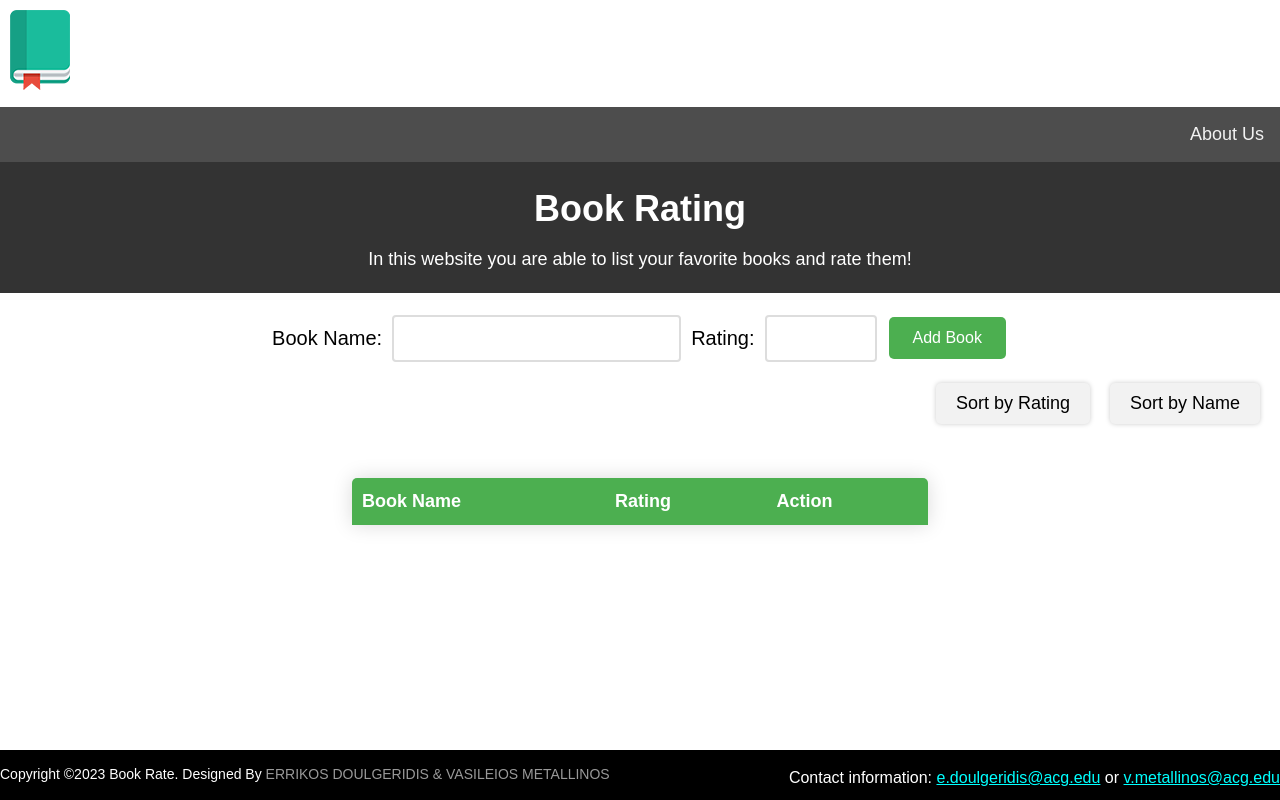
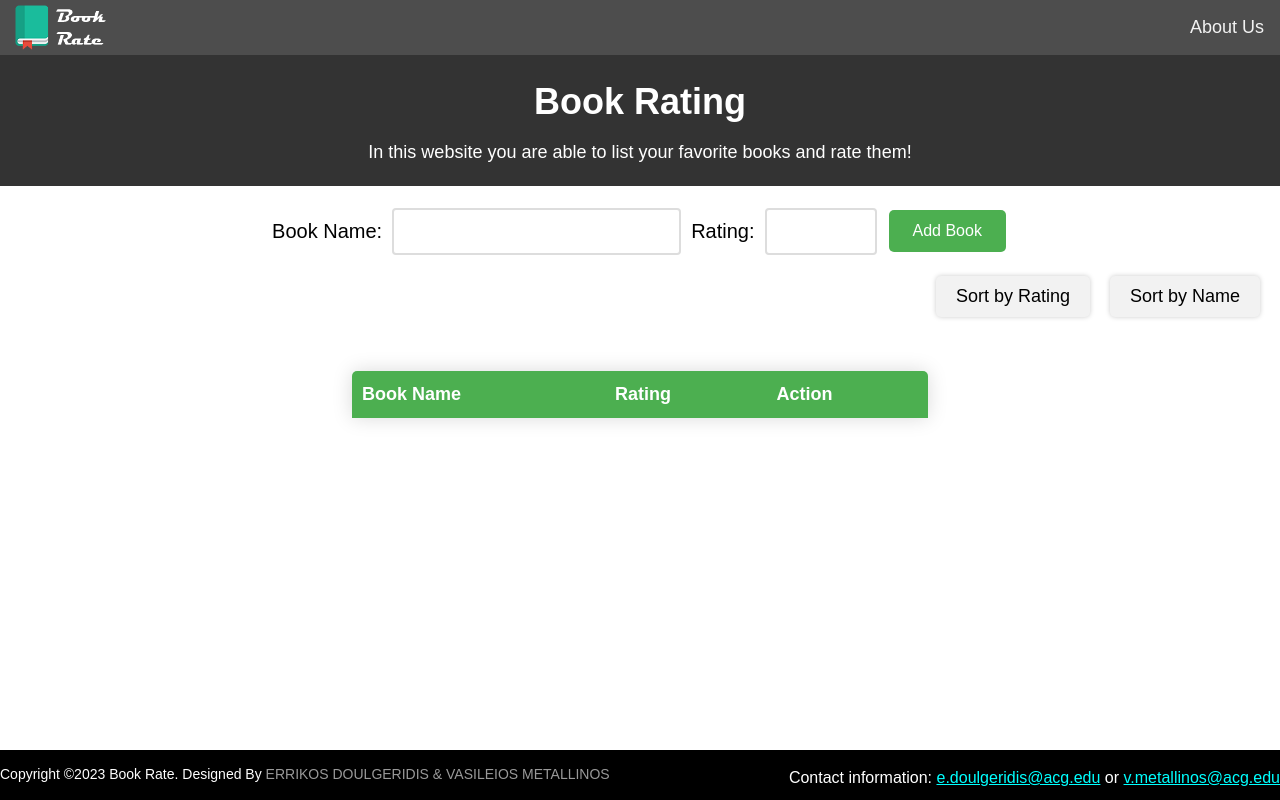
Before and after one commit to ErDoul123/Midterm-Project-for-ITC-4214, a plain HTML site: page index.html in a window 1280 px wide. Drawn offline with nearby package versions, Linux system fonts and the light colour scheme.

Commit message:
added code for Logo to be displayed
Logo is at the top left corner of the navigation bar.

```diff
--- a/style.css
+++ b/style.css
@@ -7,13 +7,15 @@ body {
     padding: 0;
 }
 
+
 /* Header */
+
 header {
     text-align: center;
     background-color: #333333;
     color: #fff;
     padding: 20px;
-    }
+}
 
 header h1 {
     margin: 0;
@@ -27,9 +29,18 @@ header p {
 
 
 /* navigation bar */
+
 .topnav {
     background-color: #4d4d4d;
     overflow: hidden;
+    width:100%;
+}
+
+.logo img{
+    position:absolute;
+    margin-top:0px;
+    margin-left: 10px;
+    max-width: 100px;
 }
 
 .topnav a {
@@ -118,6 +129,7 @@ button delete-btn{
     background-color: #f2f2f2;
     box-shadow: 0 0 5px #ccc;
 }
+
 
 /* Book table */
 
```
